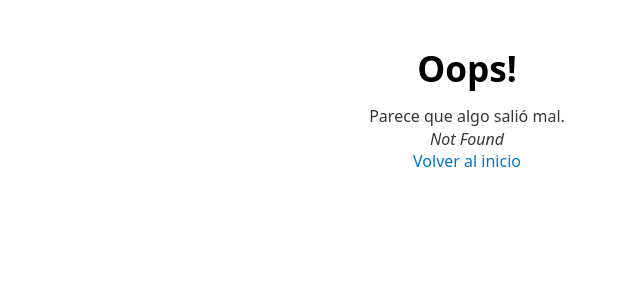
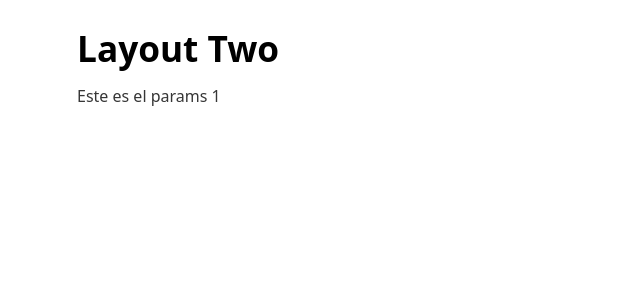
Before and after one commit to emonsalves/visualizador, a React (Vite) app: page /auth/tester/1 in a window 1280 px wide. Before the commit this address had no page. Shown: the top 300 px of the page, without its empty margins (173-813 px from the left). Built offline with nearby package versions, Linux system fonts and the light colour scheme.

Commit message:
Refactor layout components and add new pages and layouts
- Removed LayoutOne and LayoutTwo components
- Added LayoutPublic and LayoutPrivate components
- Updated Router.jsx to use the new layouts
- Added Test page for testing purposes
- Updated index.js to export Test and Visualizador pages

```diff
--- a/src/layouts/LayoutOne.jsx
+++ /dev/null
@@ -1,5 +0,0 @@
-export const LayoutOne = () => {
-    return (
-        <div>LayoutOne</div>
-    )
-}
--- /dev/null
+++ b/src/layouts/LayoutPrivate.jsx
@@ -0,0 +1,10 @@
+import { Outlet } from "react-router-dom";
+
+export const LayoutPrivate = () => {
+    return (
+        <div>
+            <h1>Layout Two</h1>
+            <Outlet />
+        </div>
+    )
+}
--- /dev/null
+++ b/src/layouts/LayoutPublic.jsx
@@ -0,0 +1,10 @@
+import { Outlet } from "react-router-dom";
+
+export const LayoutPublic = () => {
+    return (
+        <div>
+            <h1>Layout One</h1>
+            <Outlet />
+        </div>
+    )
+}
--- a/src/layouts/LayoutTwo.jsx
+++ /dev/null
@@ -1,5 +0,0 @@
-export const LayoutTwo = () => {
-    return (
-        <div>LayoutTwo</div>
-    )
-}
--- /dev/null
+++ b/src/layouts/index.js
@@ -0,0 +1,2 @@
+export * from './LayoutPrivate';
+export * from './LayoutPublic';
--- a/src/pages/ErrorPage.jsx
+++ b/src/pages/ErrorPage.jsx
@@ -1,4 +1,4 @@
-import { useRouteError } from "react-router-dom";
+import { Link, useRouteError } from "react-router-dom";
 
 export const ErrorPage = () => {
     const error = useRouteError();
@@ -11,7 +11,7 @@ export const ErrorPage = () => {
                 <i>{error.statusText || error.message}</i>
             </p>
             <p>
-                <a href="/">Volver al inicio</a>
+                <Link to="/">Volver a la página de inicio</Link>
             </p>
         </div>
     );
--- a/src/pages/Home.jsx
+++ b/src/pages/Home.jsx
@@ -1,10 +1,13 @@
+import { Link } from "react-router-dom"
+
 export const Home = () => {
     return (
         <div className="container">
             <h1>Home</h1>
             <p>Esta es la página de inicio</p>
 
-            <p>Para ver el visualizador, navega a <a href="/visualizador">/visualizador</a></p>
+            <p>Para ver el visualizador, navega a </p>
+            <Link to="/auth/visualizador">Visualizador</Link>
         </div>
     )
 }
--- /dev/null
+++ b/src/pages/Test.jsx
@@ -0,0 +1,8 @@
+import { useParams } from 'react-router-dom'
+
+export const Test = () => {
+    const { testerId } = useParams();
+    return (
+        <div>Este es el params {testerId}</div>
+    )
+}
--- a/src/pages/index.js
+++ b/src/pages/index.js
@@ -1,3 +1,4 @@
 export * from './ErrorPage';
 export * from './Home';
+export * from './Test';
 export * from './Visualizador';
--- a/src/router/Router.jsx
+++ b/src/router/Router.jsx
@@ -1,15 +1,33 @@
 import { createBrowserRouter } from "react-router-dom";
-import { Visualizador, Home, ErrorPage } from "../pages";
+import { Visualizador, Home, ErrorPage, Test } from "../pages";
+import { LayoutPublic, LayoutPrivate } from "../layouts";
 
 export const router = createBrowserRouter([
     {
         path: "/",
-        element: <Home />,
+        element: <LayoutPublic />,
         errorElement: <ErrorPage />,
+        children: [
+            {
+                index: true,
+                element: <Home />,
+            },
+        ],
     },
     {
-        path: "/visualizador",
-        element: <Visualizador />,
+        path: "/auth/",
+        element: <LayoutPrivate />,
         errorElement: <ErrorPage />,
+        children: [
+            {
+                index: true,
+                path: "visualizador",
+                element: <Visualizador />,
+            },
+            {
+                path: "tester/:testerId",
+                element: <Test />,
+            },
+        ],
     },
 ]);
```
